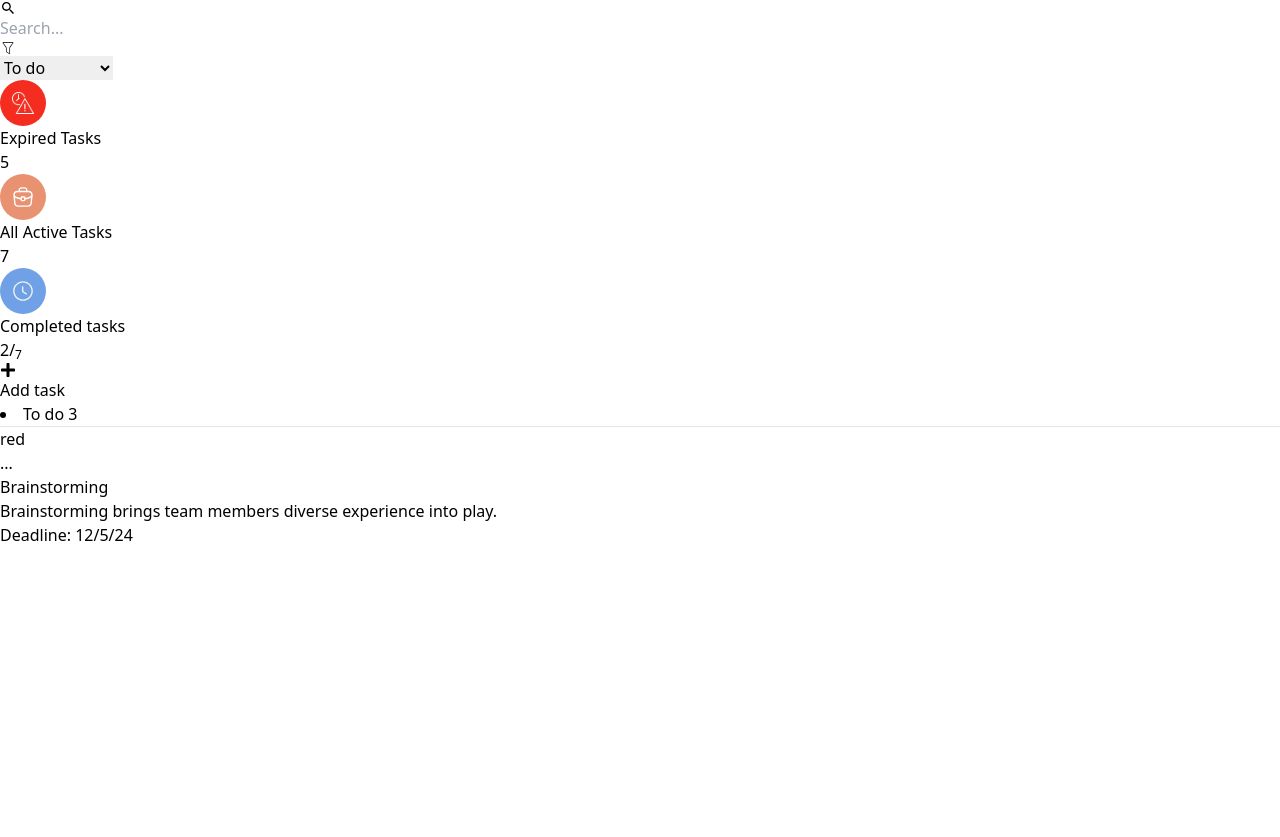
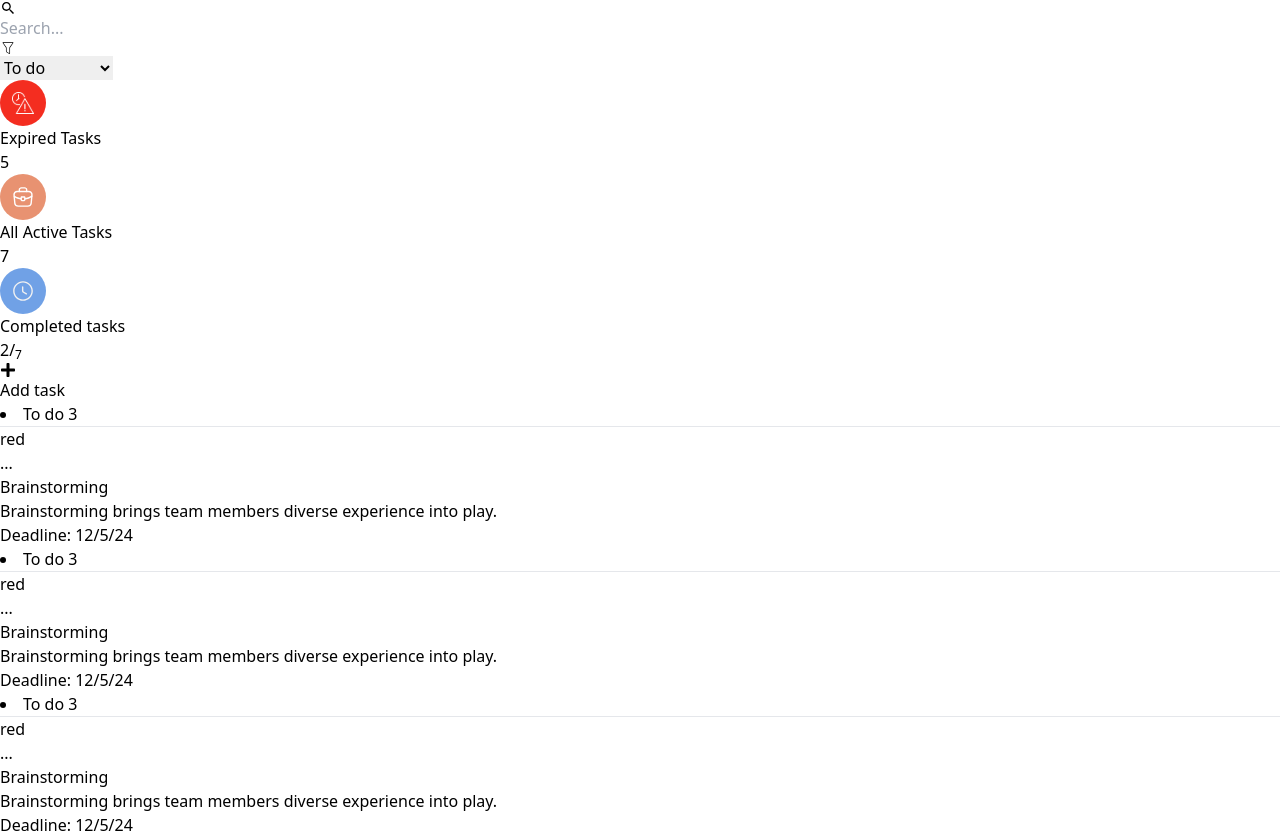
Before and after one commit to Emranhossainshuvo/to-do-app, a React (Vite) app: page / in a window 1280 px wide. Before the commit the page ends 800 px from the top, so only its background shows below. Built offline with nearby package versions, Linux system fonts and the light colour scheme.

Commit message:
added dynamic contents in the todo card

```diff
--- a/src/Home/Home.tsx
+++ b/src/Home/Home.tsx
@@ -10,7 +10,7 @@ const Home = () => {
                 <div className="w-[16%]">
                     <Sidebar />
                 </div>
-                <div className="w-full bg-gray-300 ">
+                <div className="w-full">
                     <ToDoContents />
                 </div>
             </div>
--- a/src/ToDoContents/ToDoContents.tsx
+++ b/src/ToDoContents/ToDoContents.tsx
@@ -4,7 +4,17 @@ const ToDoContents = () => {
     return (
         <>
             {/* this div will hold everything in this component */}
-            <div>
+            <div className="grid grid-cols-1 md:grid-cols-2 lg:grid-cols-3">
+                <div className="bg-[#ecedee] min-h-full">
+                    <li className="marker:text-[#5030e5] text-center mb-5">To do <span className="bg-[#e0e0e0] px-2 py-1  rounded-[50px]">3</span></li>
+                    <hr className="h-1 bg-[#5030e5]" />
+                    <ToDoCard badge={'red'} description={'Brainstorming brings team members diverse experience into play.'} title={'Brainstorming'} deadline={'12/5/24'} />
+                </div>
+                <div className="bg-[#ecedee]">
+                    <li className="marker:text-[#5030e5] text-center mb-5">To do <span className="bg-[#e0e0e0] px-2 py-1  rounded-[50px]">3</span></li>
+                    <hr className="h-1 bg-[#5030e5]" />
+                    <ToDoCard badge={'red'} description={'Brainstorming brings team members diverse experience into play.'} title={'Brainstorming'} deadline={'12/5/24'} />
+                </div>
                 <div className="bg-[#ecedee]">
                     <li className="marker:text-[#5030e5] text-center mb-5">To do <span className="bg-[#e0e0e0] px-2 py-1  rounded-[50px]">3</span></li>
                     <hr className="h-1 bg-[#5030e5]" />
```
